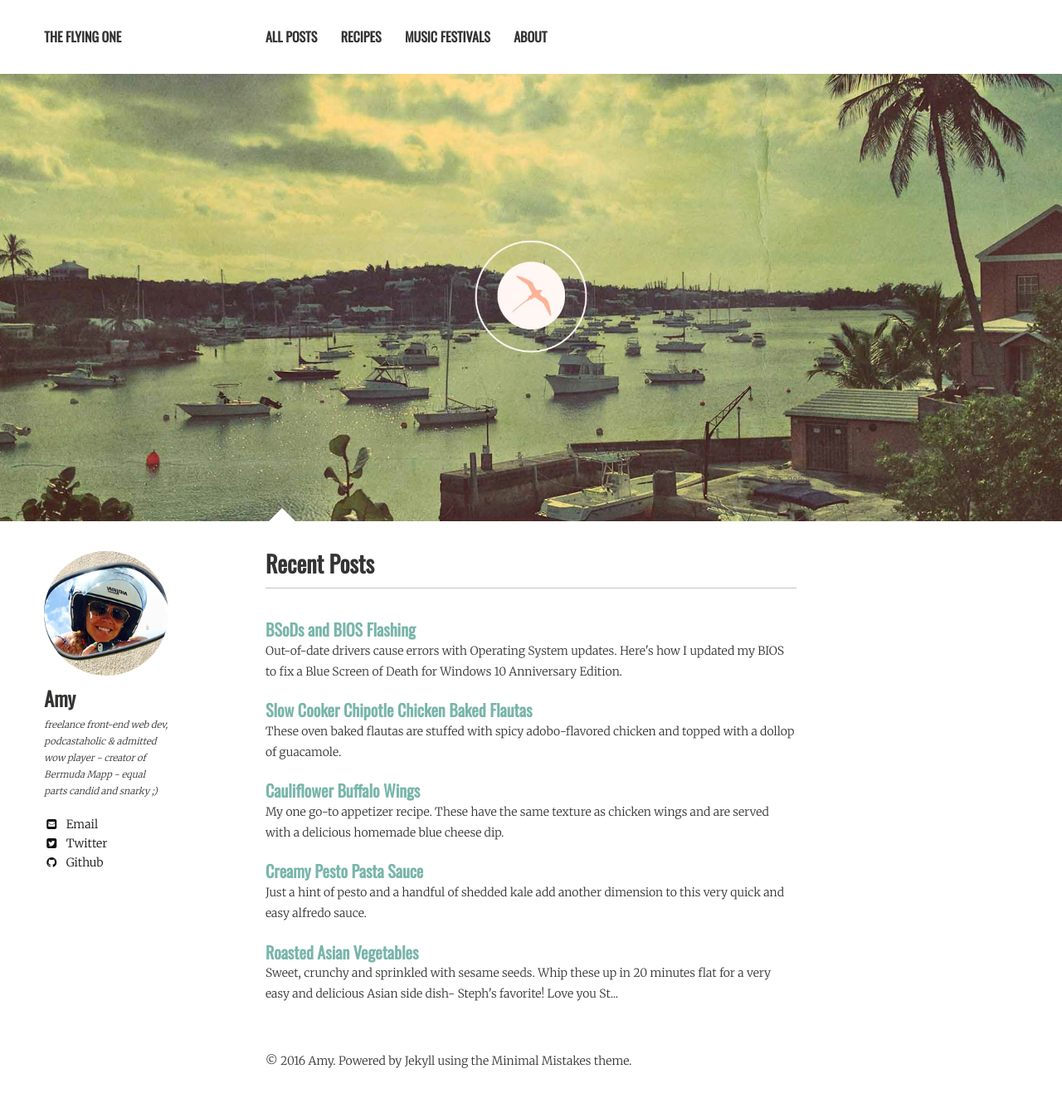
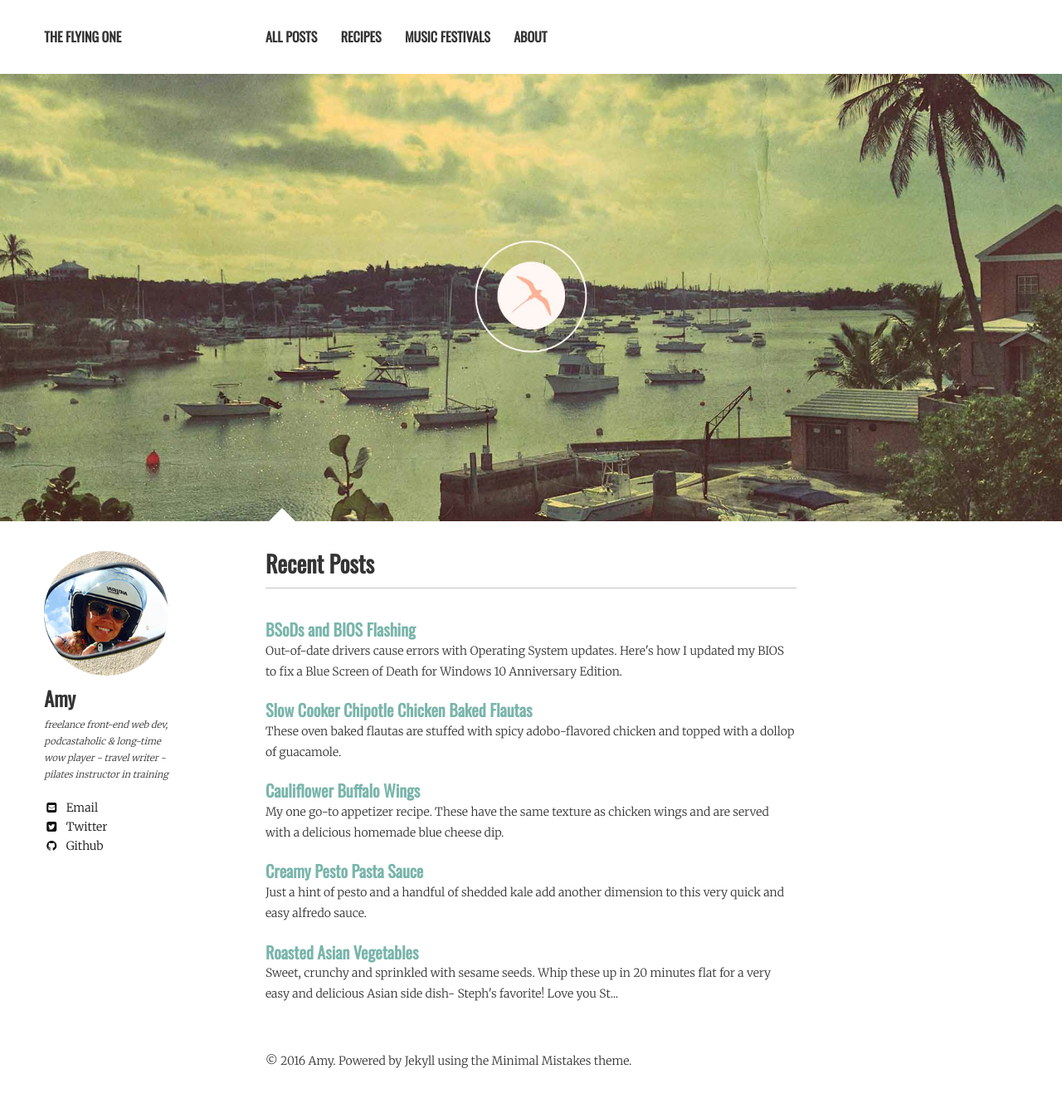
Before and after one commit to amypeniston/blog, a Jekyll site: the page built from index.md, in a window 1280 px wide. Shown: the whole page at 83% size. Built offline with Jekyll 4.4.1, drawn with Linux system fonts in a browser that asks for light colours; nearby versions of some CDN libraries.

Commit message:
updated sidebar bio

```diff
--- a/_config.yml
+++ b/_config.yml
@@ -28,7 +28,7 @@ kramdown:
 owner:
   name: Amy
   avatar: avatar.jpg
-  bio: "freelance front-end web dev, podcastaholic & admitted wow player - creator of Bermuda Mapp  - equal parts candid and snarky ;)"
+  bio: "freelance front-end web dev, podcastaholic & long-time wow player - travel writer - pilates instructor in training"
   email: amy@amypeniston.com
   disqus-shortname:
   twitter: amypeniston
```
